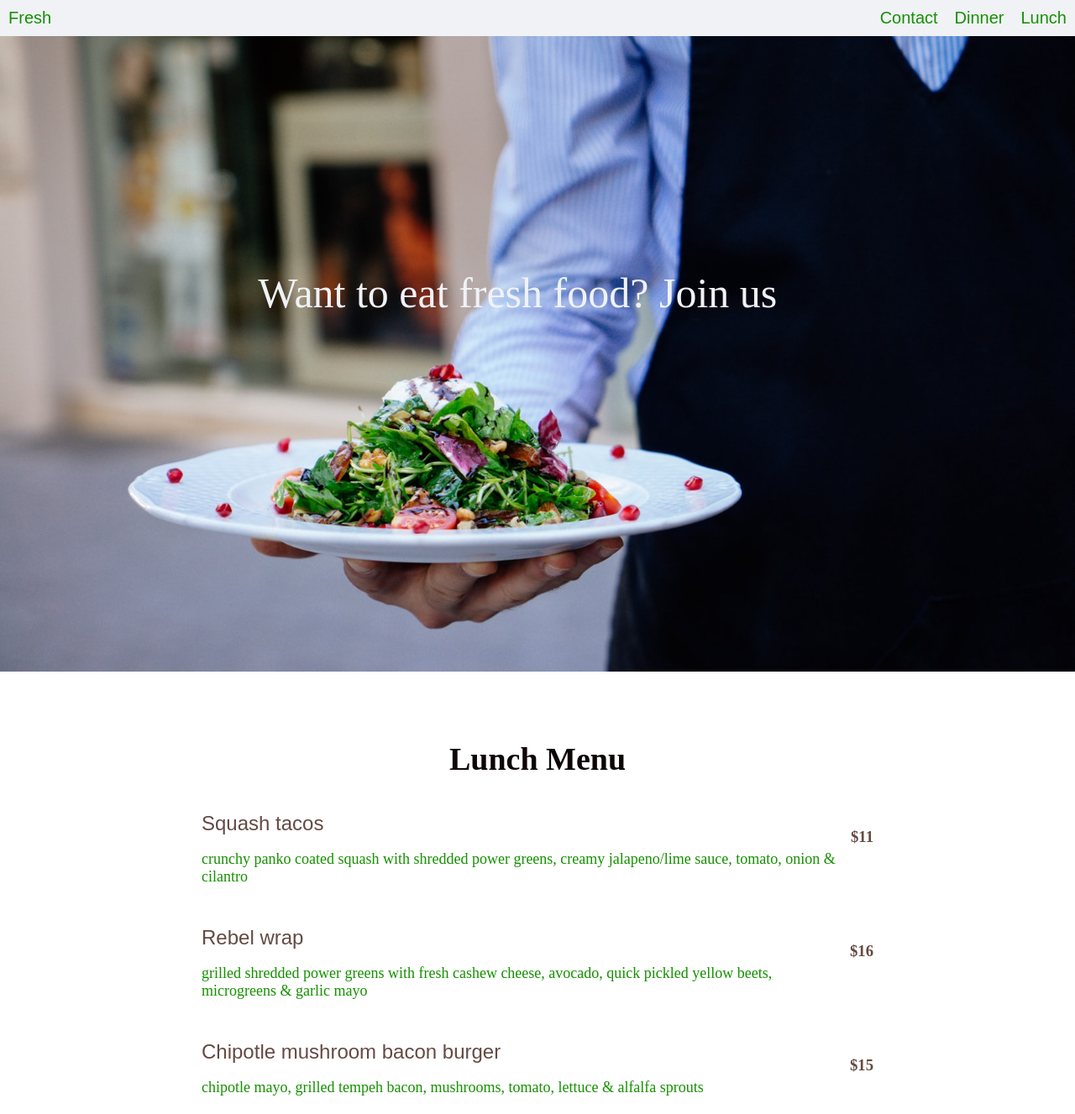
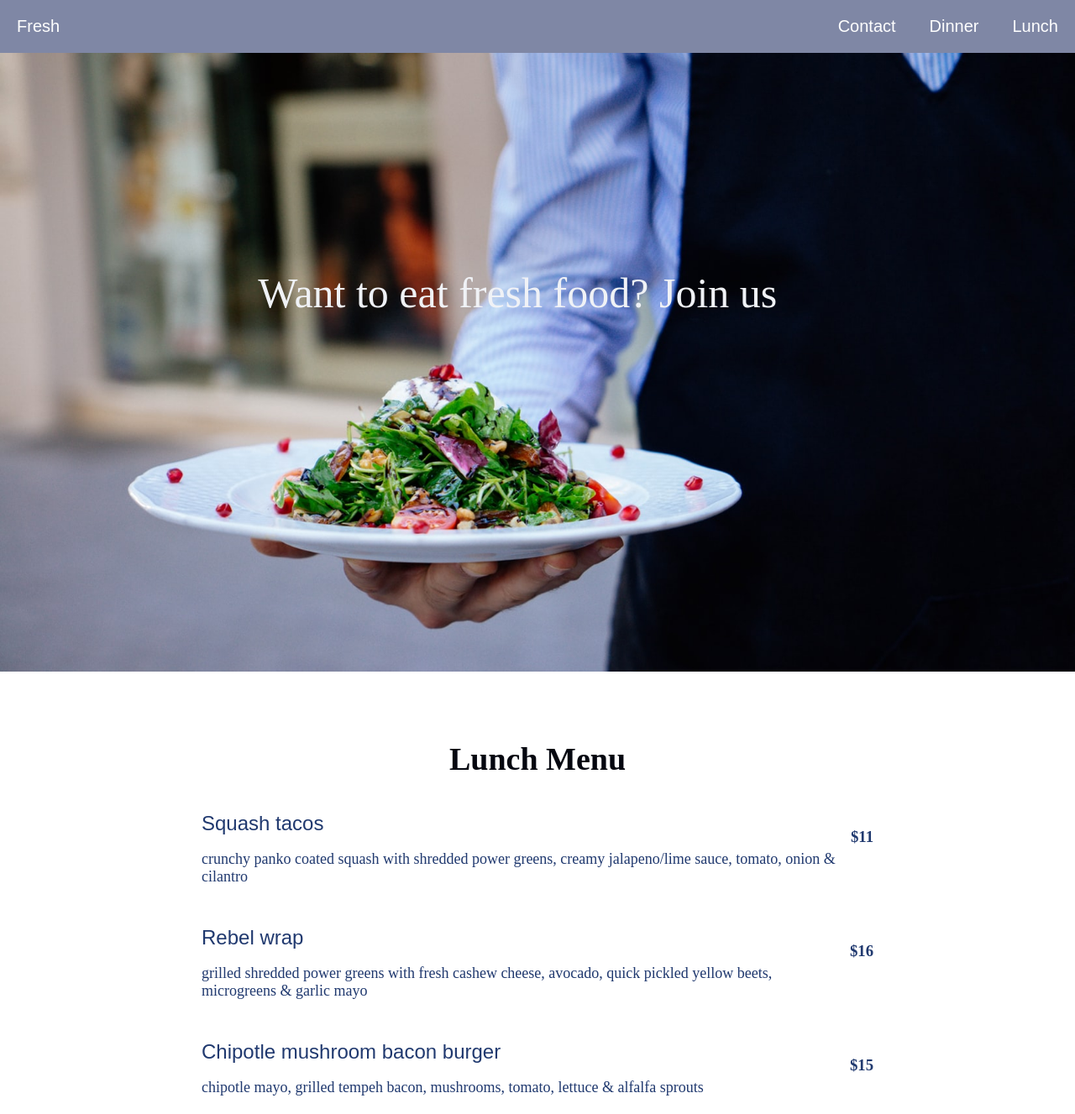
Before and after one commit to jainsimran/Restaurant-website, a website: page index.html in a window 1280 px wide. Shown: the top 1327 px of the page at 84% size. Drawn offline with Linux system fonts and the light colour scheme.

Commit message:
changed colour theme

```diff
--- a/styles/style.css
+++ b/styles/style.css
@@ -9,7 +9,7 @@ h4 {
   font-size: 19px;
     font-weight: bold;
     margin: 0;
-    color: #644a43;
+    color: #20396F;
 }
 
 h1 {
@@ -24,7 +24,7 @@ h1 {
 .nav-items {
   margin: 0;
   padding: 0;
-  background-color:#f0f2f6;
+  background-color: #7F87A5;
   position: fixed;
   width: 100vw;
   z-index: 1;
@@ -40,12 +40,12 @@ h1 {
 
 .nav-items li {
     display: inline-block;
-    padding: 10px;
+    padding: 20px;
 }
 
 .nav-items li > a {
   font-family: sans-serif;
-  color: #159002;
+  color: white;
   text-decoration: none;
   font-weight: lighter;
   font-size: 20px;
@@ -80,7 +80,7 @@ h1 {
 h1 {
   text-align: center;
   font-family: initial;
-  color: #0e0507;;
+  color: #050710;;
   font-size: 38px;
   text-shadow: 2px;
 }
@@ -111,19 +111,19 @@ li > .menu-item {
 }
 .detail ,
 .contact-wrapper p{
-  color: #159000;
+  color: #20396F;
   font-weight: lighter;
   font-size: 18px;
 
 }
 
 .price {
-  color: #644A43;
+  color: #20396F;
   padding-top: 10px;
 }
 h2 {
   font-family: sans-serif;
-  color: #644a43;
+  color: #20396F;
   font-size: 24px;
   font-weight: normal;
   margin: 10px 0;
```
